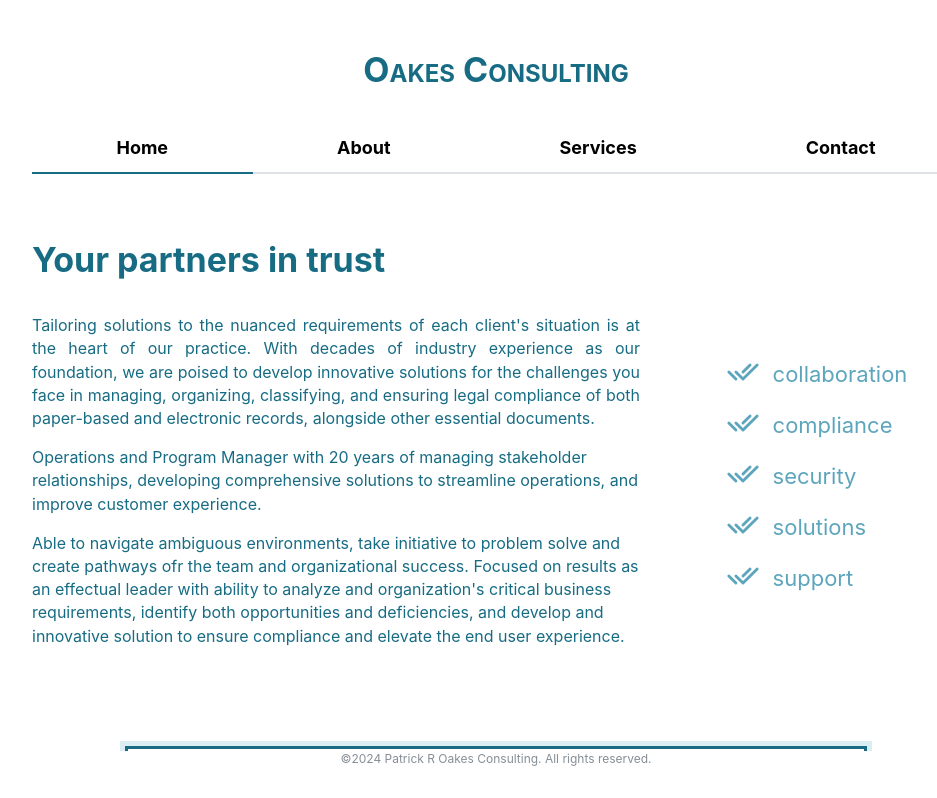
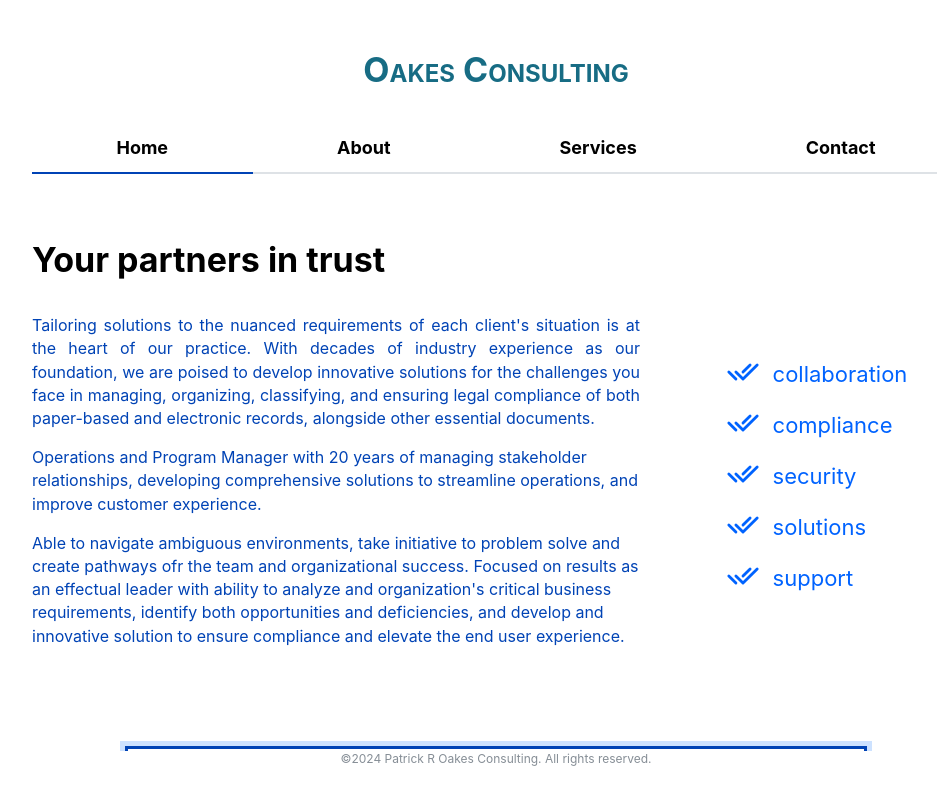
Before and after one commit to Grumlin3/oakes, a React app: page / in a window 1280 px wide. Shown: the top 798 px of the page, without its empty margins (144-1081 px from the left). Built offline with nearby package versions, Linux system fonts and the light colour scheme.

Commit message:
Update color
Signed-off-by: Merit <merit@flatfile.io>

```diff
--- a/package.json
+++ b/package.json
@@ -13,11 +13,11 @@
     "@mantine/form": "^7.6.2",
     "@mantine/hooks": "^7.6.1",
     "@tabler/icons-react": "^2.47.0",
-    "gh-pages": "^6.1.1",
     "react": "^18.2.0",
     "react-dom": "^18.2.0"
   },
   "devDependencies": {
+    "gh-pages": "^6.1.1",
     "@babel/core": "^7.24.0",
     "@babel/preset-env": "^7.24.0",
     "@babel/preset-react": "^7.23.3",
--- a/src/pages/ContactTab.tsx
+++ b/src/pages/ContactTab.tsx
@@ -77,7 +77,7 @@ export const Contact = () => {
       <Center>
         <Title order={3} style={{ color: "#176c84"}}>We look forward to hearing from you.</Title>
       </Center> */}
-      <Title order={3} style={{ color: "#176c84"}}>Tell us how we can help</Title>
+      <Title order={3} style={{ color: "##0063FF"}}>Tell us how we can help</Title>
       <Space h="lg" />
       <form onSubmit={form.onSubmit((values) => sendInfo(values))}>
         <Textarea
--- a/src/pages/HomeTab.tsx
+++ b/src/pages/HomeTab.tsx
@@ -9,7 +9,7 @@ export const Home = () => {
       <Grid gutter='xl'>
         <Grid.Col span={{ base: 12, md: 6, lg: 8 }}>
           <Space h="xl" />
-          <Title style={{ color: "#176c84"}}>Your partners in trust</Title>
+          <Title style={{ color: "##0063FF"}}>Your partners in trust</Title>
           <Space h="md" />
           {/* <Text  style={{ textAlign: 'justify' }} size='sm' color="theme.9">Our consultancy stands on the pillar of independence, ensuring that our evaluations and recommendations are conducted without any vendor bias. This impartial stance, however, does not preclude us from leveraging strong relationships with various vendors, developed over years of industry engagement. Such connections are instrumental in addressing our clients' complex records management needs effectively.</Text> */}
           <Space h="md" />
@@ -30,15 +30,15 @@ export const Home = () => {
 
             icon={
               <ThemeIcon color="#white" size={36} radius="md">
-                <IconChecks style={{  color: "#5da5bd", width: rem(40), height: rem(40) }} />
+                <IconChecks style={{  color: "#0063FF", width: rem(40), height: rem(40) }} />
               </ThemeIcon>
             }
           >
-            <List.Item style={{  color: "#5da5bd" }}>collaboration</List.Item>
-            <List.Item style={{  color: "#5da5bd" }}>compliance</List.Item>
-            <List.Item style={{  color: "#5da5bd" }}>security</List.Item>
-            <List.Item style={{  color: "#5da5bd" }}>solutions</List.Item>
-            <List.Item style={{  color: "#5da5bd" }}>support</List.Item>
+            <List.Item style={{  color: "#0063FF" }}>collaboration</List.Item>
+            <List.Item style={{  color: "#0063FF" }}>compliance</List.Item>
+            <List.Item style={{  color: "#0063FF" }}>security</List.Item>
+            <List.Item style={{  color: "#0063FF" }}>solutions</List.Item>
+            <List.Item style={{  color: "#0063FF" }}>support</List.Item>
           </List>
           </Center>
 
--- a/src/pages/SayTab.tsx
+++ b/src/pages/SayTab.tsx
@@ -7,7 +7,7 @@ export const Say = () => {
     <Box>
       <Grid>
         <Grid.Col span={9} offset={1.5} >
-          <Title order={2} style={{ color: "#5da5bd"}}>What our clients are saying...</Title>
+          <Title order={2} style={{ color: "#0063FF"}}>What our clients are saying...</Title>
           <Blockquote color="theme.8" cite="– Indiana Bones" icon={<IconPaw />} mt="xl">
             "The consulting services shine in innovation and strategy, easily leading the field. Missteps are rare and minor, yet the outstanding results are undeniable, showcasing unparalleled mastery and leadership. A true trendsetter, this consultancy earns both respect and admiration for its skill and insight."          </Blockquote>
           <Blockquote color="theme.2" cite="– Louie aka Lucifer" icon={<IconTrophy />} mt="xl">
--- a/src/pages/ServicesTab.tsx
+++ b/src/pages/ServicesTab.tsx
@@ -74,7 +74,7 @@ export const Services = (menuSelection: any) => {
         <Accordion defaultValue={ menuSelection || services[0].value }>
         {services.map((item) => (
           <Accordion.Item key={item.value} value={item.value}>
-            <Accordion.Control style={{ color: "#176c84"}} icon={item.icon}>{item.value}</Accordion.Control>
+            <Accordion.Control style={{ color: "#0063FF"}} icon={item.icon}>{item.value}</Accordion.Control>
             <Accordion.Panel>{item.description}</Accordion.Panel>
           </Accordion.Item>
         ))}
@@ -87,8 +87,8 @@ export const Services = (menuSelection: any) => {
           </Card>
       </Grid.Col>
     </Grid> */}
-    <Space h="xl" />
-    <Space h="xl" />
+          {/* <Space h="xl" />
+      <Space h="xl" /> */}
   </Box>
 
     // <Grid>
--- a/src/theme.tsx
+++ b/src/theme.tsx
@@ -13,29 +13,17 @@ export const theme = createTheme({
   primaryColor: 'theme',
   defaultRadius: 0,
   colors: {
-    // 'theme': [
-    //   "#eef3ff",
-    //   "#dce4f5",
-    //   "#b9c7e2",
-    //   "#94a8d0",
-    //   "#748dc1",
-    //   "#5f7cb8",
-    //   "#5474b4",
-    //   "#44639f",
-    //   "#39588f",
-    //   "#2d4b81"
-    // ]
     theme: [
-      "#e6f9fe",
-      "#daeef4",
-      "#b7d9e4",
-      "#91c4d3",
-      "#72b1c5",
-      "#5da5bd",
-      "#50a1ba",
-      "#3f8ca4",
-      "#317c94",
-      "#176c84"
+      "#e5f4ff",
+      "#cde2ff",
+      "#9bc2ff",
+      "#64a0ff",
+      "#3984fe",
+      "#1d72fe",
+      "#0969ff",
+      "#0058e4",
+      "#004ecc",
+      "#0043b5"
     ]
   },
   primaryShade: { light: 9 },
```
